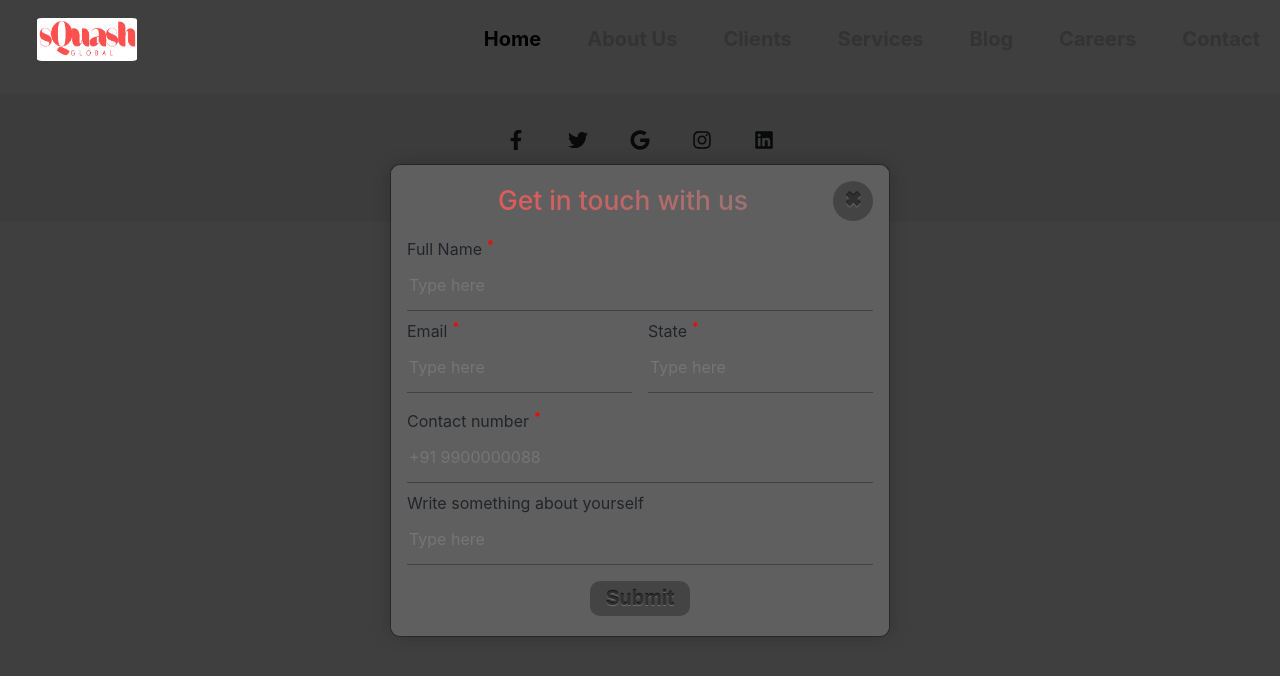
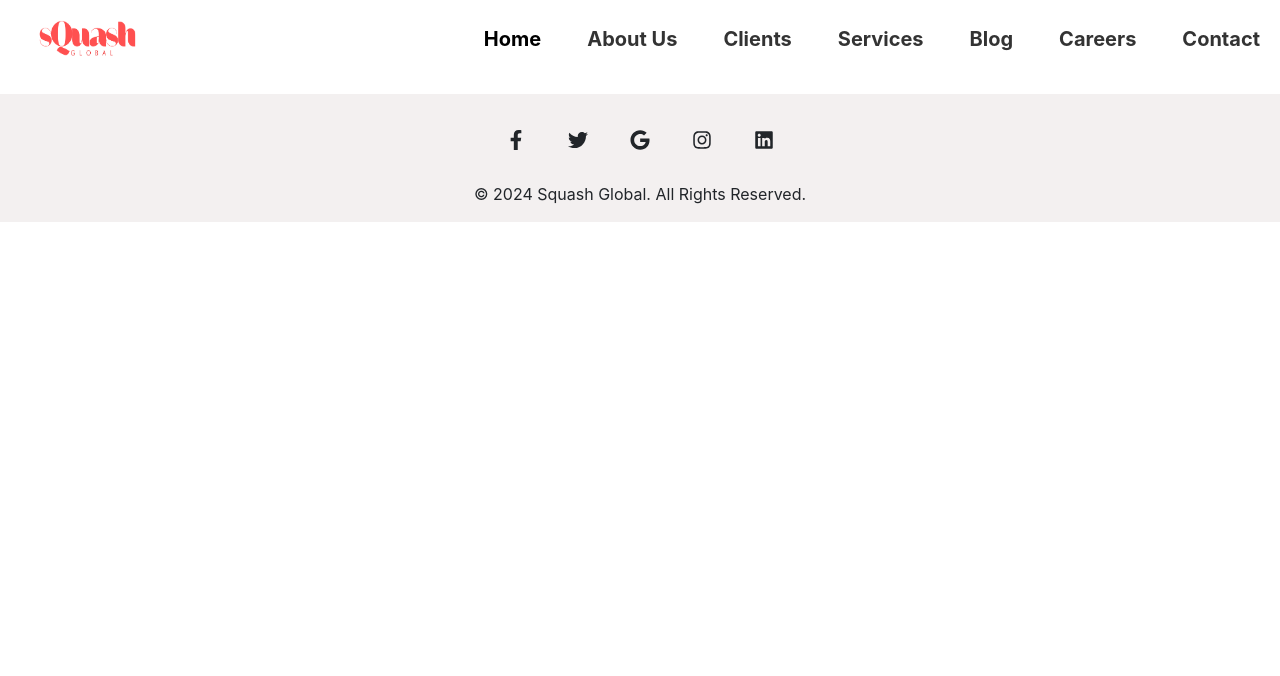
Before and after one commit to VishK98/Squash-Global, a React (Create React App) app: page /popup in a window 1280 px wide. Shown: the top 676 px of the page. Built offline with nearby package versions, Linux system fonts and the light colour scheme.

Commit message:
Update PopupModal.js

```diff
--- a/src/components/PopupModal/PopupModal.js
+++ b/src/components/PopupModal/PopupModal.js
@@ -1,8 +1,9 @@
-import React, { useState } from "react";
+// PopupModal.js
+import React, { useState, useEffect } from "react";
 import Modal from "react-bootstrap/Modal";
 import "./PopupModal.css";
 
-function PopupModal({ onClose }) {
+function PopupModal(onClose) {
     const [formData, setFormData] = useState({
         name: "",
         email: "",
@@ -10,13 +11,6 @@ function PopupModal({ onClose }) {
         contactNumber: "",
         about: ""
       });
-
-  const [showModal, setShowModal] = useState(true);
-
-  const handleClose = () => {
-    setShowModal(false);
-    onClose(); // Call the onClose function passed from the parent component
-  };
 
       const handleSubmit = (event) => {
         event.preventDefault(); // Prevent the default form submission behavior
@@ -53,15 +47,38 @@ function PopupModal({ onClose }) {
         );
       };
 
+    const [showModal, setShowModal] = useState(true);
+
+  useEffect(() => {
+    // Update the state to show the modal when the component mounts
+    setShowModal(true);
+  }, []);
+
+  const closeModal = () => {
+    // Function to close the modal
+    setShowModal(false);
+    onClose(); // Call the onClose prop when the modal is closed
+  };
+
+    const [show, setShow] = useState(false);
+    const handleClose = () => setShow(false);
+    const handleShow = () => setShow(true);
+
+    useEffect(() => {
+        // Set a timer to show the modal after 10 seconds
+        const timer = setTimeout(() => {
+            handleShow();
+        }, 20000); // 20 seconds in milliseconds
+
+        return () => {
+            // Clear the timer if the component is unmounted before the 10 seconds
+            clearTimeout(timer);
+        };
+    }, []); // Run this effect only once on mount
+
     return (
         <>
-      <Modal
-        show={showModal}
-        onHide={handleClose}
-        centered
-        backdrop="static"
-        keyboard={false}
-      >
+            <Modal show={show} onHide={handleClose} centered backdrop="static" keyboard={false}>
             <Modal.Body>
           <form onSubmit={handleSubmit}>
             <div className="row align-items-center mb-3">
@@ -163,6 +180,13 @@ function PopupModal({ onClose }) {
             </div>
           </form>
         </Modal.Body>
+
+                {/* <div className="text-center mb-3">
+                    <button class="submit-depth" type="button" onClick={handleClose}>Submit</button>
+
+
+                </div> */}
+
             </Modal>
         </>
     );
```
Lines whose indentation alone changed are shown as unchanged.
